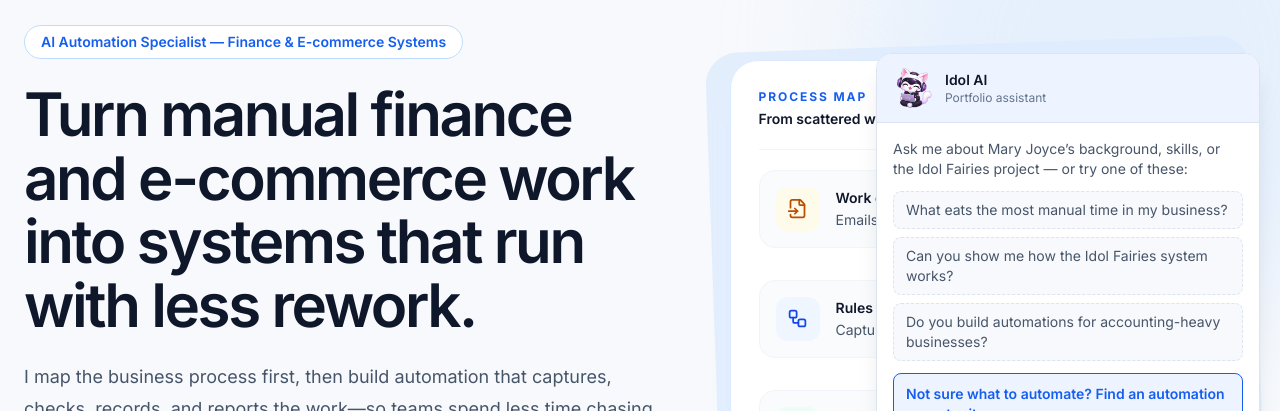
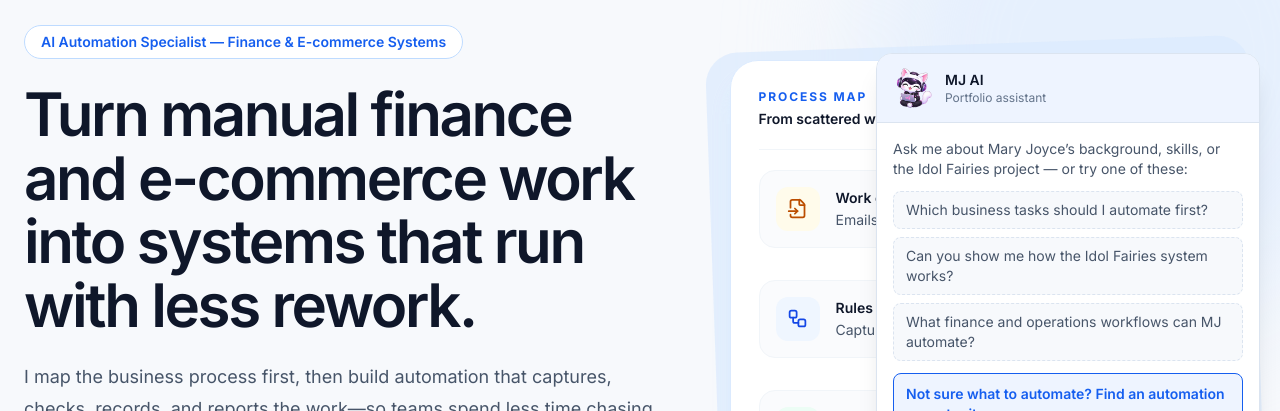
Before and after one commit to workflowlab-tech/ai-automation-portfolio, a Next.js app: page / in a window 1280 px wide. Both pictures are taken after a click on the button "Open portfolio assistant". Shown: the part 160-571 px from the top of the page. Built offline with nearby package versions, Linux system fonts and the light colour scheme.

Commit message:
Rename portfolio assistant to MJ AI

```diff
--- a/components/ChatWidgetPlaceholder.tsx
+++ b/components/ChatWidgetPlaceholder.tsx
@@ -8,9 +8,9 @@
 import { MAX_MESSAGE_LENGTH, type ChatHistoryMessage } from "@/types/chat";
 
 const suggestedPrompts = [
-  "What eats the most manual time in my business?",
+  "Which business tasks should I automate first?",
   "Can you show me how the Idol Fairies system works?",
-  "Do you build automations for accounting-heavy businesses?",
+  "What finance and operations workflows can MJ automate?",
 ];
 
 type Pose = "idle" | "open" | "thinking" | "answered";
@@ -190,7 +190,7 @@
     } catch {
       setMessages((prev) => [
         ...prev,
-        { role: "assistant", text: "Sorry, something went wrong reaching Idol AI. Please try again in a moment." },
+        { role: "assistant", text: "Sorry, something went wrong reaching MJ AI. Please try again in a moment." },
       ]);
     } finally {
       setLoading(false);
@@ -219,7 +219,7 @@
               <Image src={poseImages[pose]} alt="" width={56} height={56} className="h-full w-full object-contain" />
             </div>
             <div>
-              <p className="text-sm font-semibold text-[var(--color-ink)]">Idol AI</p>
+              <p className="text-sm font-semibold text-[var(--color-ink)]">MJ AI</p>
               <p className="text-xs text-[var(--color-muted)]">
                 {loading ? "Thinking…" : "Portfolio assistant"}
               </p>
```
